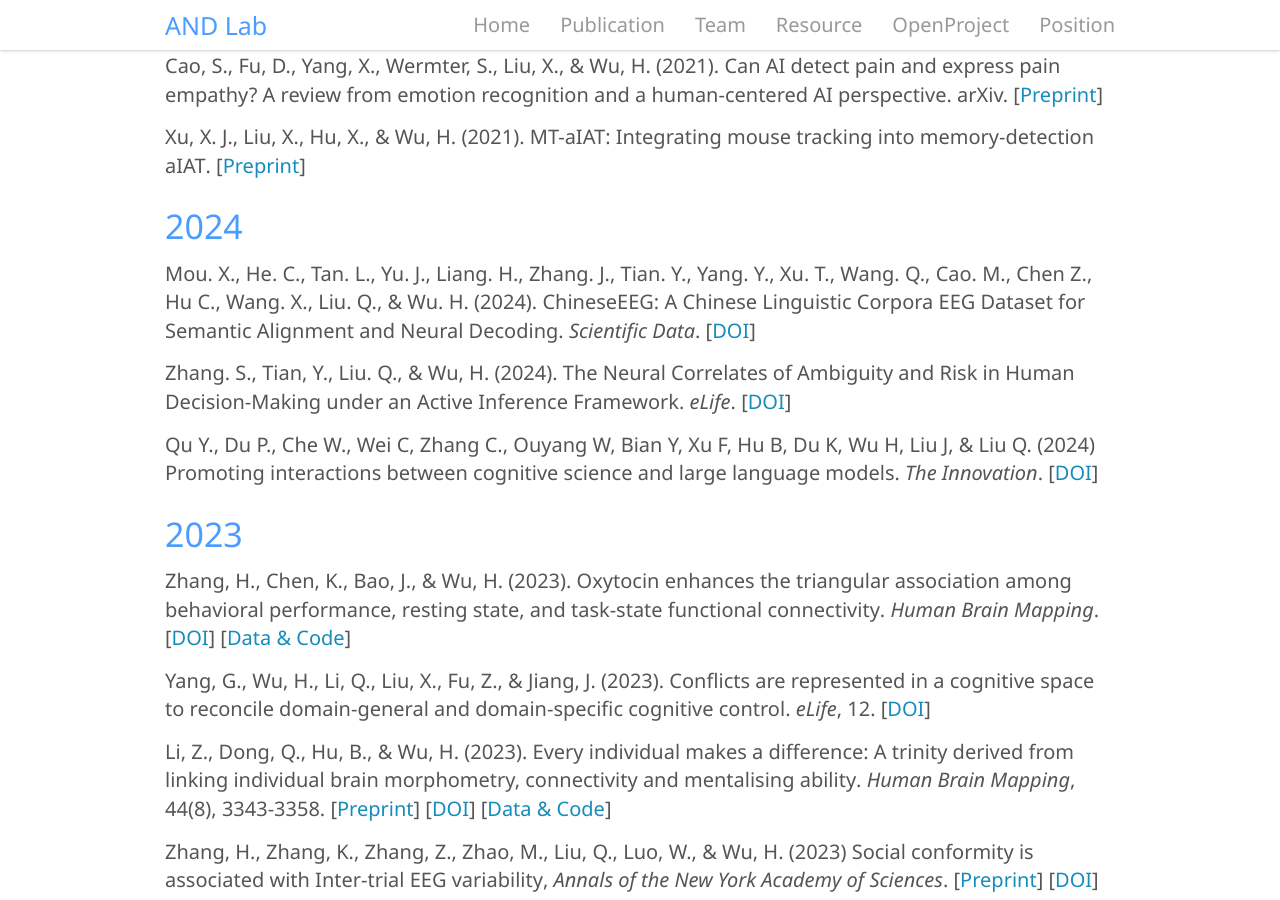
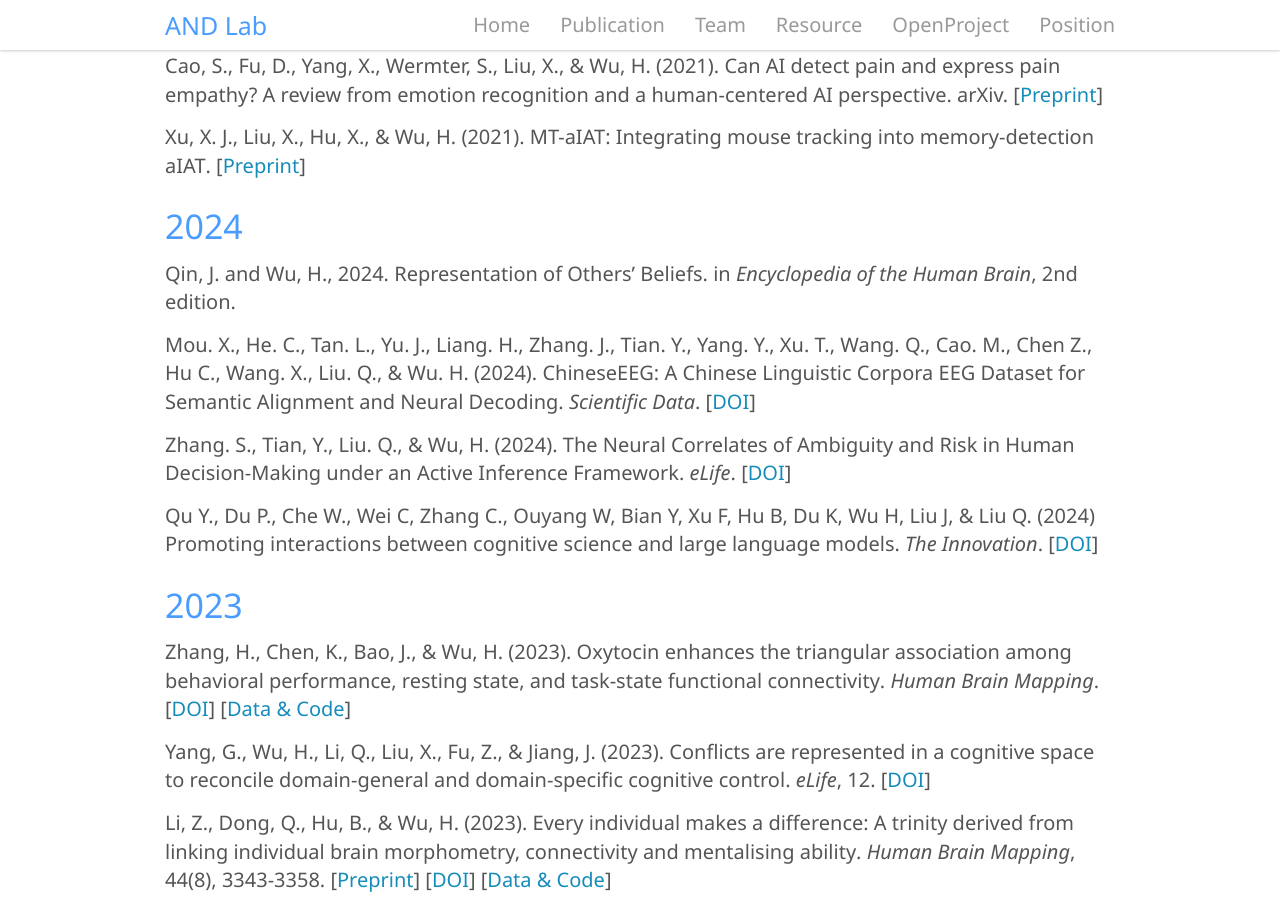
Before and after one commit to andlab-um/lab-website, a Jekyll site: the page built from _pages/publication.md, in a window 1280 px wide and 900 px high, scrolled down 746 px. Built offline with Jekyll 4.4.1, drawn with Linux system fonts in a browser that asks for light colours; nearby versions of some CDN libraries.

Commit message:
Update publication.md

```diff
--- a/_pages/publication.md
+++ b/_pages/publication.md
@@ -33,6 +33,8 @@ Cao, S., Fu, D., Yang, X., Wermter, S., Liu, X., & Wu, H. (2021). **Can AI detec
 Xu, X. J., Liu, X., Hu, X., & Wu, H. (2021). **MT-aIAT: Integrating mouse tracking into memory-detection aIAT**. [[Preprint](https://doi.org/10.31234/osf.io/ny9xq){:target="_blank"}]
 
 ### 2024
+Qin, J. and Wu, H., 2024. **Representation of Others' Beliefs**. in *Encyclopedia of the Human Brain*, 2nd edition.
+
 Mou. X., He. C., Tan. L., Yu. J., Liang. H., Zhang. J., Tian. Y., Yang. Y., Xu. T., Wang. Q., Cao. M., Chen Z., Hu C., Wang. X., Liu. Q., & Wu. H. (2024). **ChineseEEG: A Chinese Linguistic Corpora EEG Dataset for Semantic Alignment and Neural Decoding**. *Scientific Data*. [[DOI](https://doi.org/10.1038/s41597-024-03398-7){:target="_blank"}]
 
 Zhang. S., Tian, Y., Liu. Q., & Wu, H. (2024). **The Neural Correlates of Ambiguity and Risk in Human Decision-Making under an Active Inference Framework**. *eLife*. [[DOI](https://doi.org/10.7554/eLife.92892.1){:target="_blank"}]
```
